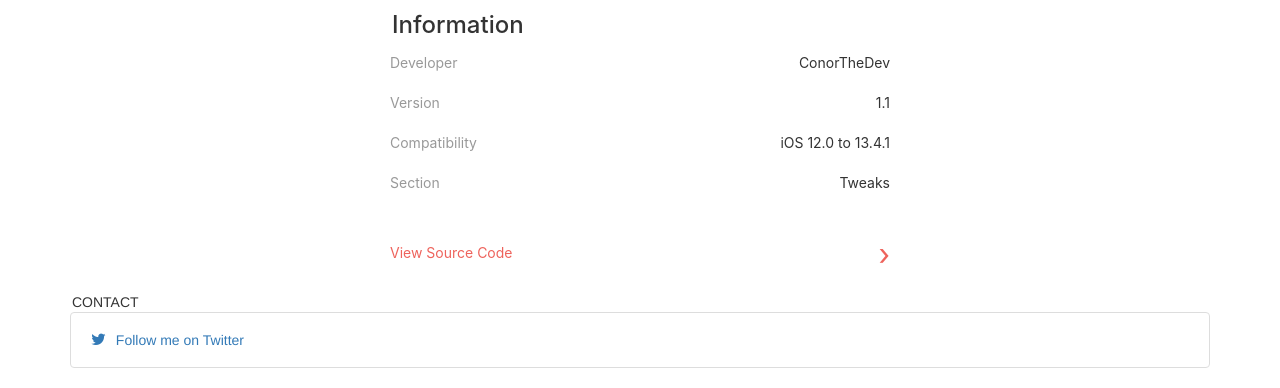
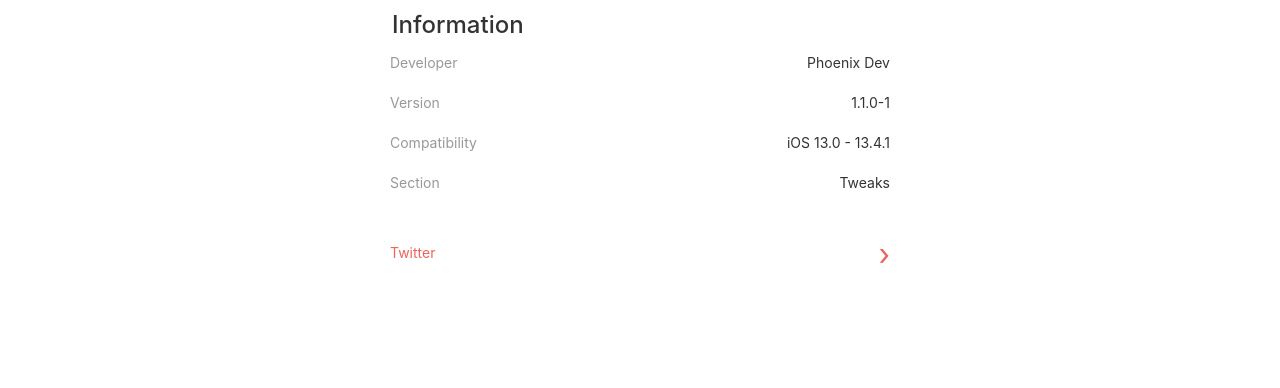
Before and after one commit to phnx-dev/phnx-dev.github.io, a plain HTML site: page repo/depictions/index.html in a window 1280 px wide. Shown: the part 588-976 px from the top of the page. After the commit the page ends 904 px from the top, so only its background shows below. Drawn offline with nearby package versions, Linux system fonts and the light colour scheme; files whose address does not match are found by name.

Commit message:
finalize repo details page

```diff
--- a/repo/depictions/com.vinit.blanca/info.xml
+++ b/repo/depictions/com.vinit.blanca/info.xml
@@ -5,7 +5,8 @@
 	<version>1.1.0-1</version>
 	<compatibility>
 		<firmware>
-			<miniOS>12.0</miniOS>
+			<miniOS>13.0</miniOS>
+			<maxiOS>13.4.1</maxiOS>
 		</firmware>
 	</compatibility>
 	<dependencies>
--- a/repo/depictions/index.html
+++ b/repo/depictions/index.html
@@ -42,6 +42,10 @@
 			{"type":"text","source":"package>name"}
 		,"#packageDeveloper":
 			{ "type": "text", "source": "package>developer" }
+		, "#moreInfoDeveloper":
+			{ "type": "text", "source": "package>developer" }
+		,"#packageVersion":
+			{ "type": "text", "source": "package>version" }
 		,"#packageHeader" :
 			{"type":"custom"
 				,"source":"package>name"
@@ -59,6 +63,7 @@
 			{"type":"custom"
 				,"source":"package>compatibility>firmware"
 				,"render":function(element,source){
+					$("#compatibilityInformation").text("iOS " + $(source).find("miniOS").text() + " - " + $(source).find("maxiOS").text());
 					var res = ios_version_check(
 						$(source).find("miniOS").text(),
 						$(source).find("maxiOS").text(),
@@ -136,8 +141,8 @@
 	<div class="package package_head">
 		<img id="packageImage">
 		<div class="package_info">
-			<h1 id="packageName" class="package_name">Blanca</h1>
-			<p id="packageDeveloper" class="package_caption">Phoenix Dev</p>
+			<h1 id="packageName" class="package_name"></h1>
+			<p id="packageDeveloper" class="package_caption"></p>
 		</div>
 	</div>
 	<div class="nav">
@@ -154,17 +159,17 @@
 		<div class="table">
 			<div class="cell">
 				<div class="title">Developer</div>
-				<div class="text">ConorTheDev</div>
+				<div id="moreInfoDeveloper" class="text"></div>
 				<br><br>
 			</div>
 			<div class="cell">
 				<div class="title">Version</div>
-				<div class="text">1.1</div>
+				<div id="packageVersion" class="text"></div>
 				<br><br>
 			</div>
 			<div class="cell">
 				<div class="title">Compatibility</div>
-				<div class="text">iOS 12.0 to 13.4.1</div>
+				<div id="compatibilityInformation" class="text"></div>
 				<br><br>
 			</div>
 			<div class="cell">
@@ -173,14 +178,15 @@
 				<br><br>
 			</div>
 		</div>
-		<a href="https://github.com/cbyrne/MitsuhaForever" class="table-btn">
-			<div>View Source Code</div>
+		<a href="https://twitter.com/phnx_dev" class="table-btn">
+			<div>Twitter</div>
 		</a>
 	</div>
 	<div class="changelog" id="changeLogList">
 	</div>
 	<div class="caption center footer"></div>
 </div>
+
 <div id="packageError" style="display:none">
 	<div class="container">
 	  <div class="alert alert-danger">
@@ -189,59 +195,5 @@
 	</div>
 </div>
 
-<script type="text/javascript">
-   function setAnchorTargets() {
-     // if on Cydia, set link targets to _blank
-     if (navigator.userAgent.search(/Cydia/) != -1) {
-       $("a").each(function() {
-         $(this).attr("target","_blank");
-       });
-     }
-   }
-
-    var repoContents =  {
-        "#repoFooterLinks" :
-            {"type":"custom"
-                ,"source":"repo>footerlinks>link"
-                ,"render":function(element,source) {
-                    $.each(source, function(index,data) {
-                        var a = $("<a class='link-item list-group-item'>");
-                        a.attr("href",$(data).find('url').text());
-                        if ($(data).find('iconclass')) {
-                            var i =  $("<span>")
-                            i.attr("class",$(data).find('iconclass').text());
-                            console.log(i);
-                            $(a).append(i);
-                        }
-                        $(a).append($(data).find('name').text());
-                        $(element).append(a);
-                    }); //each
-                } //render
-            }
-    }
-    $( document ).ready(function() {
-        $.ajax({type: "GET", dataType: "xml",url : ("../repo.xml"),cache: false,
-            success : function(xml){
-				      data_loader_engine(repoContents,xml);
-              setAnchorTargets();
-			      },
-            error: function() {
-              $("#contactInfo").hide();
-              setAnchorTargets();
-            }
-        }); //ajax
-
-
-    }); // ready
-
-</script>
-
-<div id="contactInfo">
-	<div class="container">
-		<h5>CONTACT</h5>
-		<ul class="list-group" id="repoFooterLinks">
-		</ul>
-	</div>
-</div>
 </body>
 </html>
```
